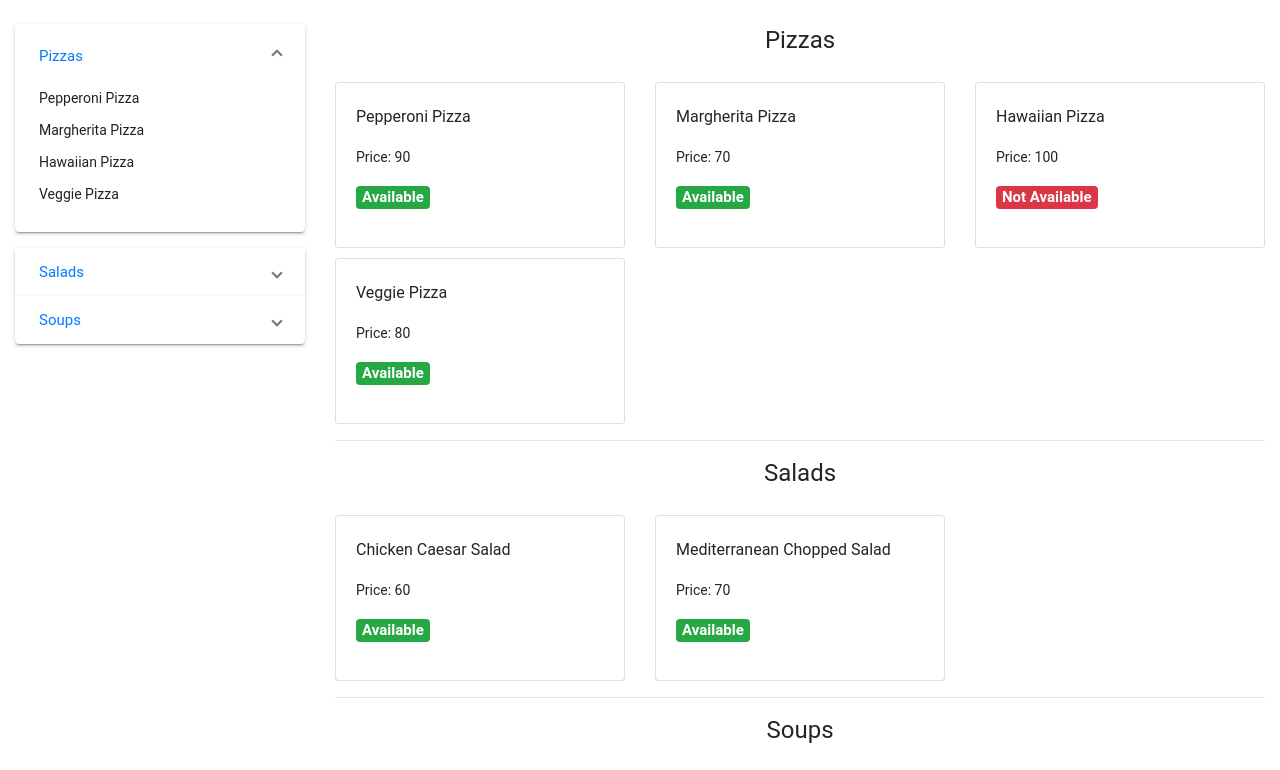
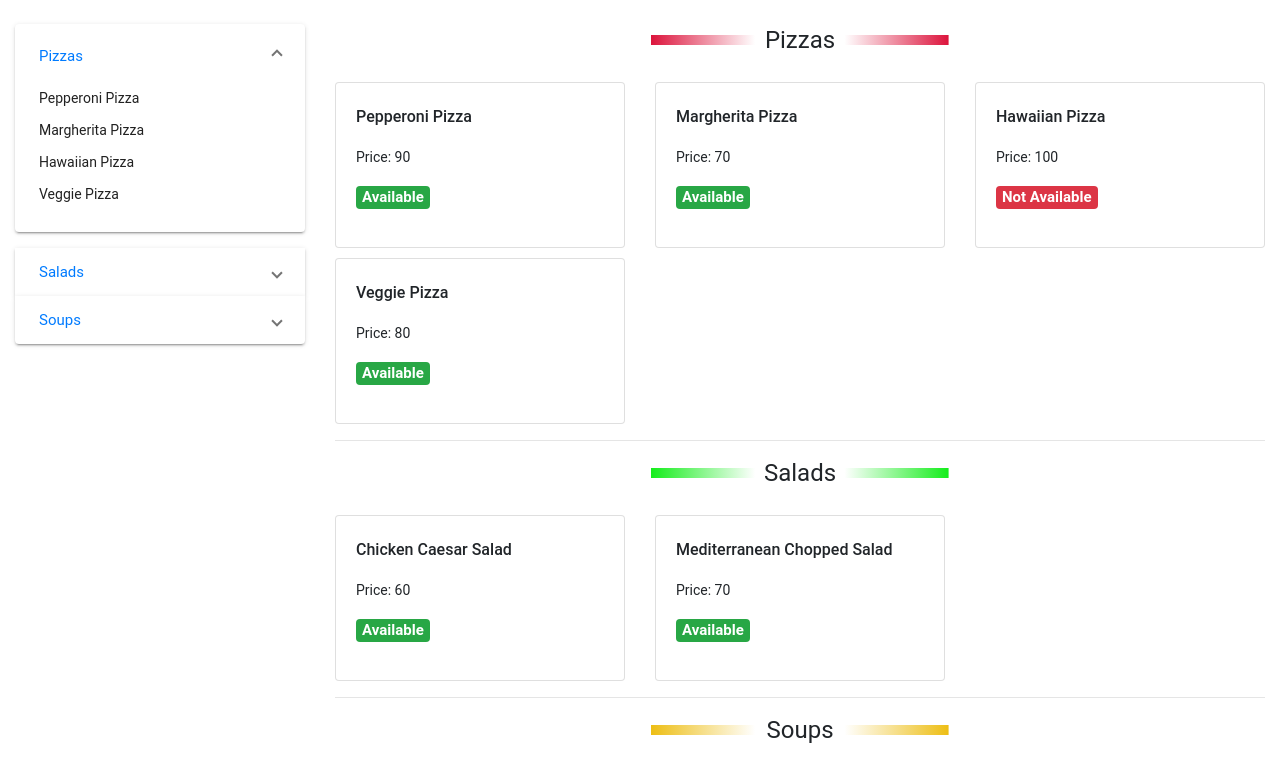
Before and after one commit to anageh577/dynamic-menu-task, an Angular app: page / in a window 1280 px wide. Shown: the top 770 px of the page. Built offline with nearby package versions, Linux system fonts and the light colour scheme.

Commit message:
add style

```diff
--- a/src/app/menu/viewmenu/viewmenu.component.html
+++ b/src/app/menu/viewmenu/viewmenu.component.html
@@ -77,7 +77,7 @@
       </form>
     </div>
     <div class="col-md-9 mx-auto" *ngIf="!update">
-      <h1 class="text-center after">Pizzas</h1>
+      <h1 class="text-center bg pizza">Pizzas</h1>
       <div class="row">
         <div class="col-md-4" *ngFor="let pizza of pizzas">
           <div class="card">
@@ -91,7 +91,7 @@
         </div>
       </div>
 <hr>
-      <h1 class="text-center">Salads</h1>
+      <h1 class="text-center bg salad">Salads</h1>
       <div class="row">
 
         <div class="col-md-4" *ngFor="let salad of salads">
@@ -107,7 +107,7 @@
       </div>
       <hr>
 
-      <h1 class="text-center">Soups</h1>
+      <h1 class="text-center bg soup">Soups</h1>
       <div class="row">
 
         <div class="col-md-4" *ngFor="let soup of soups">
--- a/src/app/menu/viewmenu/viewmenu.component.scss
+++ b/src/app/menu/viewmenu/viewmenu.component.scss
@@ -21,3 +21,25 @@ mat-panel-title {
 .card {
   margin-top: 10px;
 }
+
+
+.bg {
+  background-repeat: no-repeat;
+  background-size: 32% 10px;
+  background-position: center center;
+}
+
+.pizza {
+  background-image: linear-gradient(to right, crimson, white 35%, white 65%, crimson);
+}
+
+.salad {
+  background-image: linear-gradient(to right, #14ed1b, white 35%, white 65%, #14ed1b);
+}
+
+.soup{
+  background-image: linear-gradient(to right, #edbe14, white 35%, white 65%, #edbe14);
+}
+.card-title{
+  font-weight: 550 !important;
+}
```
